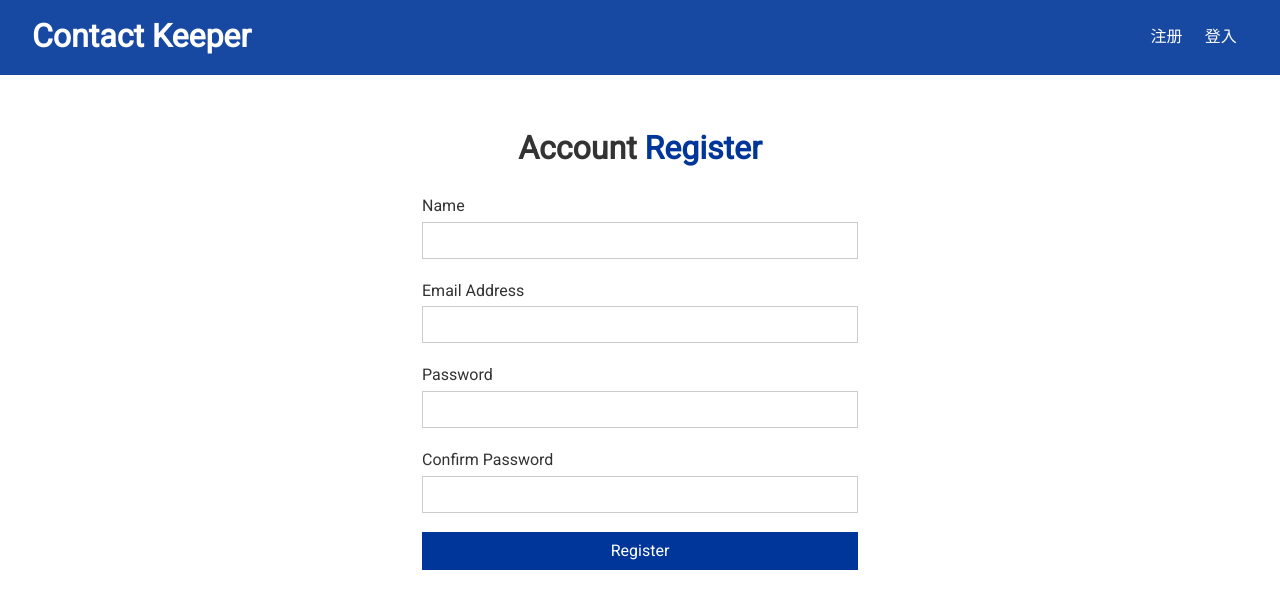
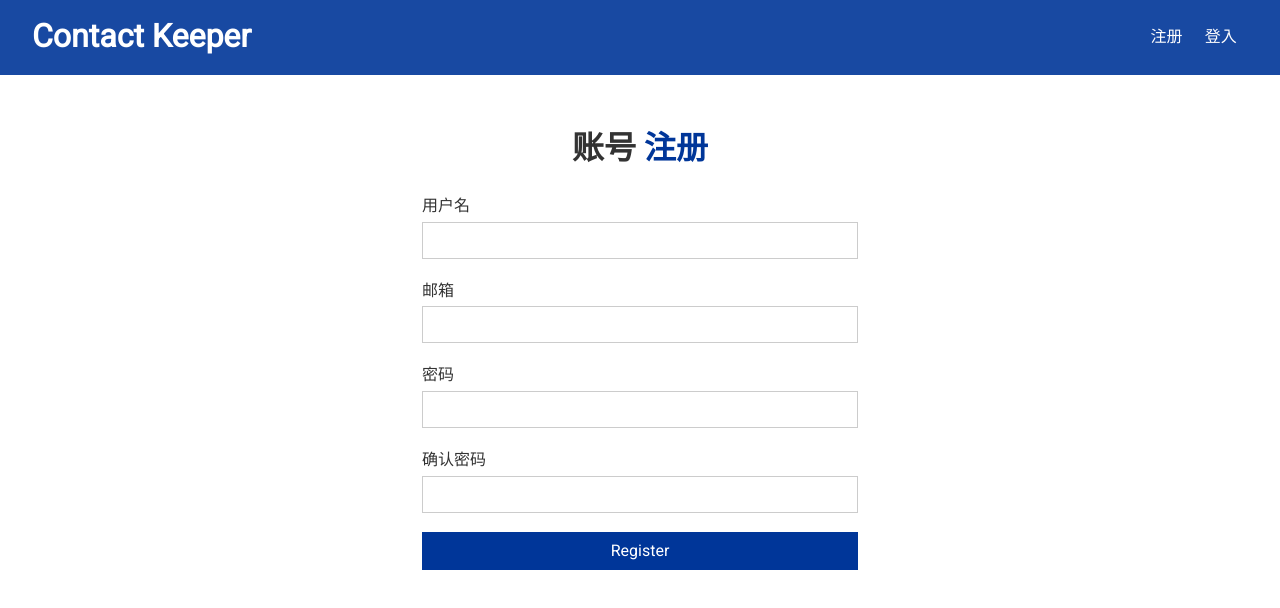
Before and after one commit to incuisting/contactKeeperTS, a React (Create React App) app in the folder web/: page /register in a window 1280 px wide. Shown: the top 608 px of the page. Built offline with nearby package versions, Linux system fonts and the light colour scheme.

Commit message:
login page and register page tect

```diff
--- a/web/src/components/auth/Login.tsx
+++ b/web/src/components/auth/Login.tsx
@@ -47,11 +47,11 @@ const Login = (props: RouteComponentProps) => {
   return (
     <div className="form-container">
       <h1>
-        Account <span className="text-primary">Login</span>
+        账号 <span className="text-primary">登入</span>
       </h1>
       <form onSubmit={onSubmit}>
         <div className="form-group">
-          <label htmlFor="email">Email Address</label>
+          <label htmlFor="email">邮箱地址</label>
           <input
             type="email"
             name="email"
@@ -61,7 +61,7 @@ const Login = (props: RouteComponentProps) => {
           />
         </div>
         <div className="form-group">
-          <label htmlFor="password">Password</label>
+          <label htmlFor="password">密码</label>
           <input
             type="password"
             name="password"
--- a/web/src/components/auth/Register.tsx
+++ b/web/src/components/auth/Register.tsx
@@ -52,11 +52,11 @@ const Register = (props: RouteComponentProps) => {
   return (
     <div className="form-container">
       <h1>
-        Account <span className="text-primary">Register</span>
+        账号 <span className="text-primary">注册</span>
       </h1>
       <form onSubmit={onSubmit}>
         <div className="form-group">
-          <label htmlFor="name">Name</label>
+          <label htmlFor="name">用户名</label>
           <input
             type="text"
             name="name"
@@ -66,7 +66,7 @@ const Register = (props: RouteComponentProps) => {
           />
         </div>
         <div className="form-group">
-          <label htmlFor="email">Email Address</label>
+          <label htmlFor="email">邮箱</label>
           <input
             type="email"
             name="email"
@@ -76,7 +76,7 @@ const Register = (props: RouteComponentProps) => {
           />
         </div>
         <div className="form-group">
-          <label htmlFor="password">Password</label>
+          <label htmlFor="password">密码</label>
           <input
             type="password"
             name="password"
@@ -87,7 +87,7 @@ const Register = (props: RouteComponentProps) => {
           />
         </div>
         <div className="form-group">
-          <label htmlFor="password2">Confirm Password</label>
+          <label htmlFor="password2">确认密码</label>
           <input
             type="password"
             name="password2"
```
